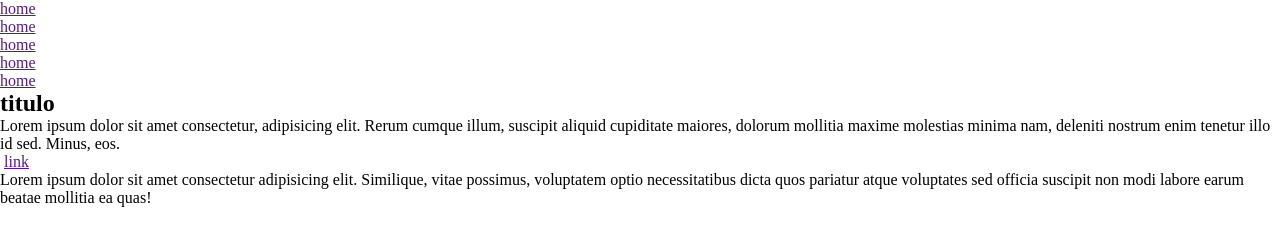
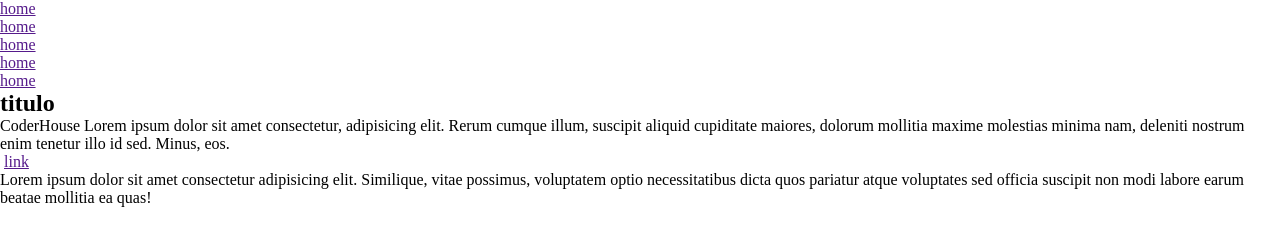
Before and after one commit to tomifls/sitio-web, a plain HTML site: page index.html in a window 1280 px wide. Drawn offline with Linux system fonts and the light colour scheme.

Commit message:
index.html

```diff
--- a/index.html
+++ b/index.html
@@ -21,7 +21,7 @@
 <main>
     <article>
         <h2>titulo</h2>
-        <p>Lorem ipsum dolor sit amet consectetur, adipisicing elit. Rerum cumque illum, suscipit aliquid cupiditate maiores, dolorum mollitia maxime molestias minima nam, deleniti nostrum enim tenetur illo id sed. Minus, eos.</p>
+        <p>CoderHouse Lorem ipsum dolor sit amet consectetur, adipisicing elit. Rerum cumque illum, suscipit aliquid cupiditate maiores, dolorum mollitia maxime molestias minima nam, deleniti nostrum enim tenetur illo id sed. Minus, eos.</p>
         <img src="" alt="">
         <a href="">link</a>
     </article>
```
